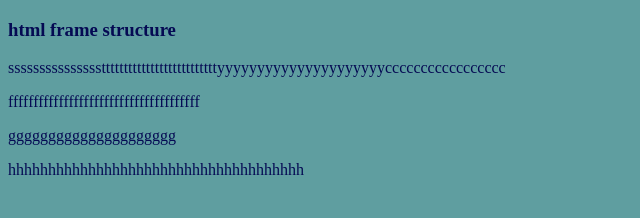
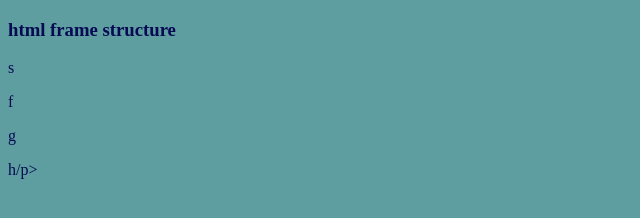
Before and after one commit to tonobrosnp/GitHub_html_framestr_012, a plain HTML site: page index.html in a window 1280 px wide. Shown: the whole page, without its empty margins (0-640 px from the left). Drawn offline with Linux system fonts and the light colour scheme.

Commit message:
minusz
Signed-off-by: Gorzó Antal <148682687+tonobrosnp@users.noreply.github.com>

```diff
--- a/index.html
+++ b/index.html
@@ -8,11 +8,11 @@
 </head>
 <body>
     <h3>html frame structure</h3>
-<p>sssssssssssssssttttttttttttttttttttttttttyyyyyyyyyyyyyyyyyyyyyccccccccccccccccc</p>
-<p>ffffffffffffffffffffffffffffffffffffff</p>
+<p>s</p>
+<p>f</p>
 
-<p>ggggggggggggggggggggg</p>
-<p>hhhhhhhhhhhhhhhhhhhhhhhhhhhhhhhhhhhhh</p>
+<p>g</p>
+<p>h/p>
     <script></script>
 
 </body>
```
